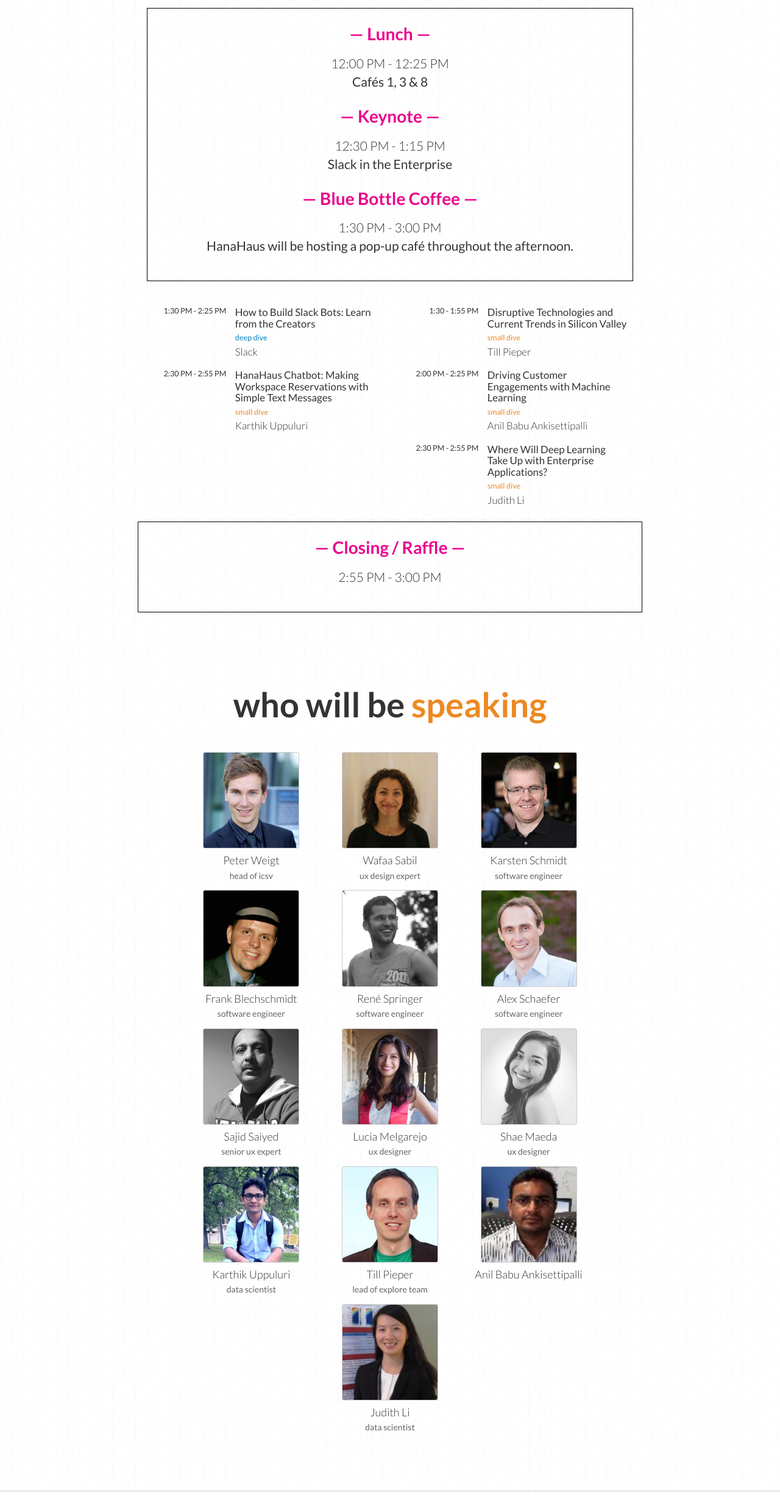
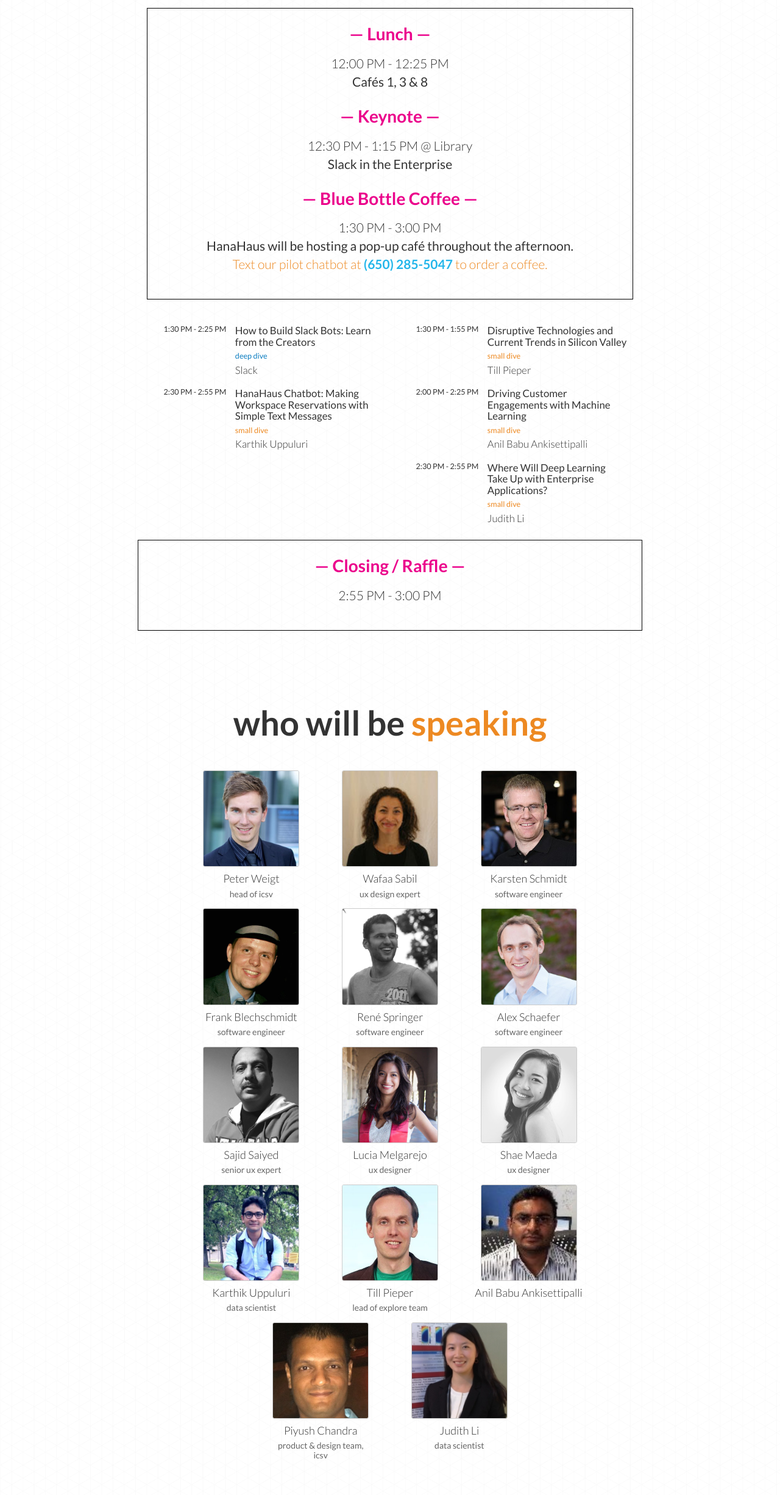
Before and after one commit to 2016sap/2016sap.github.io, a plain HTML site: page index.html in a window 1280 px wide. Shown: the part 5344-7795 px from the top of the page at 61% size. Drawn offline with nearby package versions, Linux system fonts and the light colour scheme.

Commit message:
changes
add piyush, align speakers, change font colour of “at icsv”

```diff
--- a/index.html
+++ b/index.html
@@ -389,10 +389,11 @@ $(document).ready(function(){
 			<p class="lunch-content">12:00 PM - 12:25 PM<br><span class="keynote">Caf&#233;s 1, 3 & 8</span></p>
 
 			<h4 class="lunch-keynote">&mdash;  Keynote &mdash;</h4>
-			<p class="lunch-content">12:30 PM - 1:15 PM<br><span class="keynote">Slack in the Enterprise</span></p>
+			<p class="lunch-content">12:30 PM - 1:15 PM @ Library<br><span class="keynote">Slack in the Enterprise</span></p>
 
 			<h4 class="lunch-keynote">&mdash;  Blue Bottle Coffee &mdash;</h4>
-			<p class="lunch-content">1:30 PM - 3:00 PM<br><span class="keynote">HanaHaus will be hosting a pop-up caf&#233; throughout the afternoon.</span></p>
+			<p class="lunch-content">1:30 PM - 3:00 PM<br><span class="keynote">HanaHaus will be hosting a pop-up caf&#233; throughout the afternoon.</span><br>
+			<span style="color:#ED8922">Text our pilot chatbot at <span style="font-weight:700; color:#24B6EA">(650) 285-5047</span> to order a coffee.</span></p>
 
 			</div>
 
@@ -420,7 +421,7 @@ $(document).ready(function(){
 			<!-- <div class="col-md-2"></div> -->
 			<div class="col-sm-6 col-xs-12 agenda-column">
 				<div class="agenda-content">
-					<h4 class="agenda-time">1:30 - 1:55 PM </h4>
+					<h4 class="agenda-time">1:30 PM - 1:55 PM </h4>
 					<h4 class="agenda-event">Disruptive Technologies and Current Trends in Silicon Valley </h4>
 					<h5 class="agenda-location agenda-location2">small dive</h5>
 					<h5 class="agenda-person">Till Pieper</h5>
@@ -553,7 +554,14 @@ $(document).ready(function(){
 </div>
 
 <div class="row">
+		<div class="col-md-2 col-sm-2 col-xs-2">
+		</div>
 		<div class="col-md-4 col-sm-4 col-xs-4">
+				<div class="speaker-container">
+						<img src="assets/head_piyush.jpg" class="speaker-img img-responsive">
+						<h4 class="speaker-name">Piyush Chandra</h4>
+						<h5 class="speaker-title"><span class="speaker-position">Product & Design Team, ICSV</span><br><span class="speaker-session"></span></h5>
+			</div>
 		</div>
 		<div class="col-md-4 col-sm-4 col-xs-4">
 				<div class="speaker-container">
--- a/style.css
+++ b/style.css
@@ -162,9 +162,8 @@ body {
 }
 
 .one {
-	color:white;
-}
-
+	color:#24B6EA;
+}
 .two {
 	color:#79B543;
 }
```
Also changed, not shown: assets/head_piyush.jpg (added).
